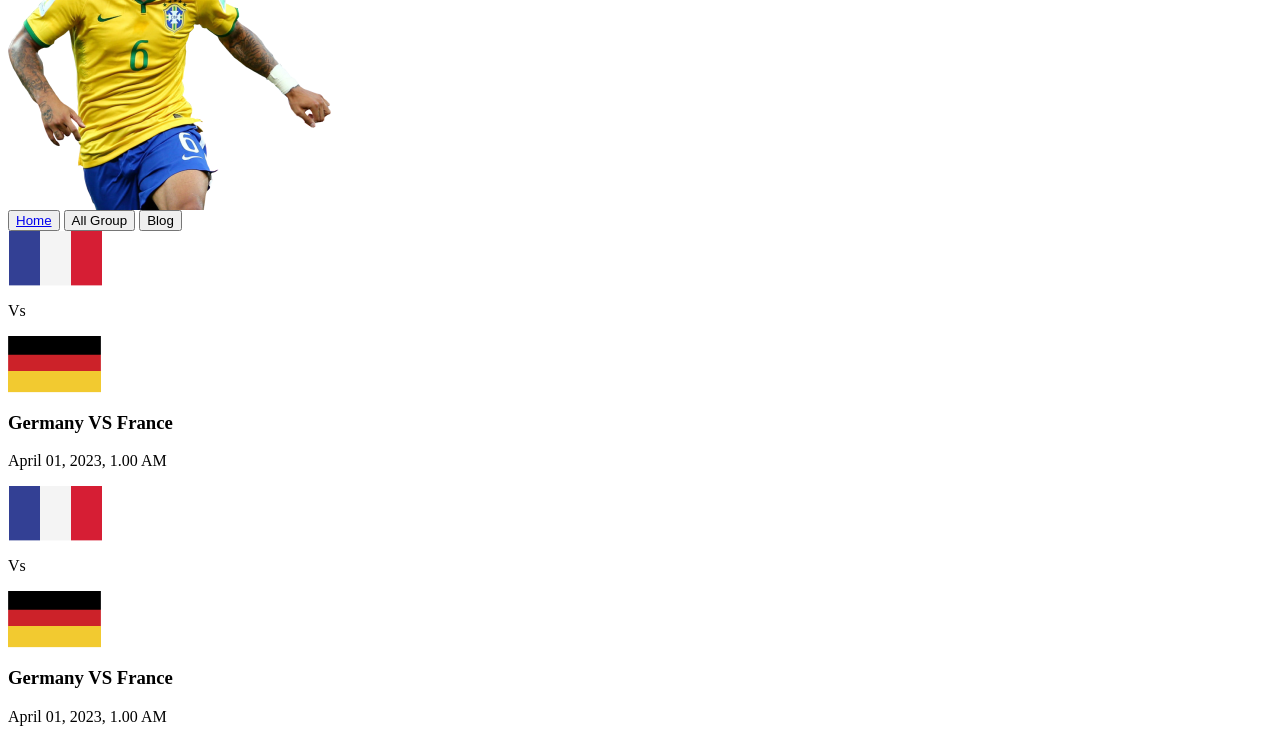
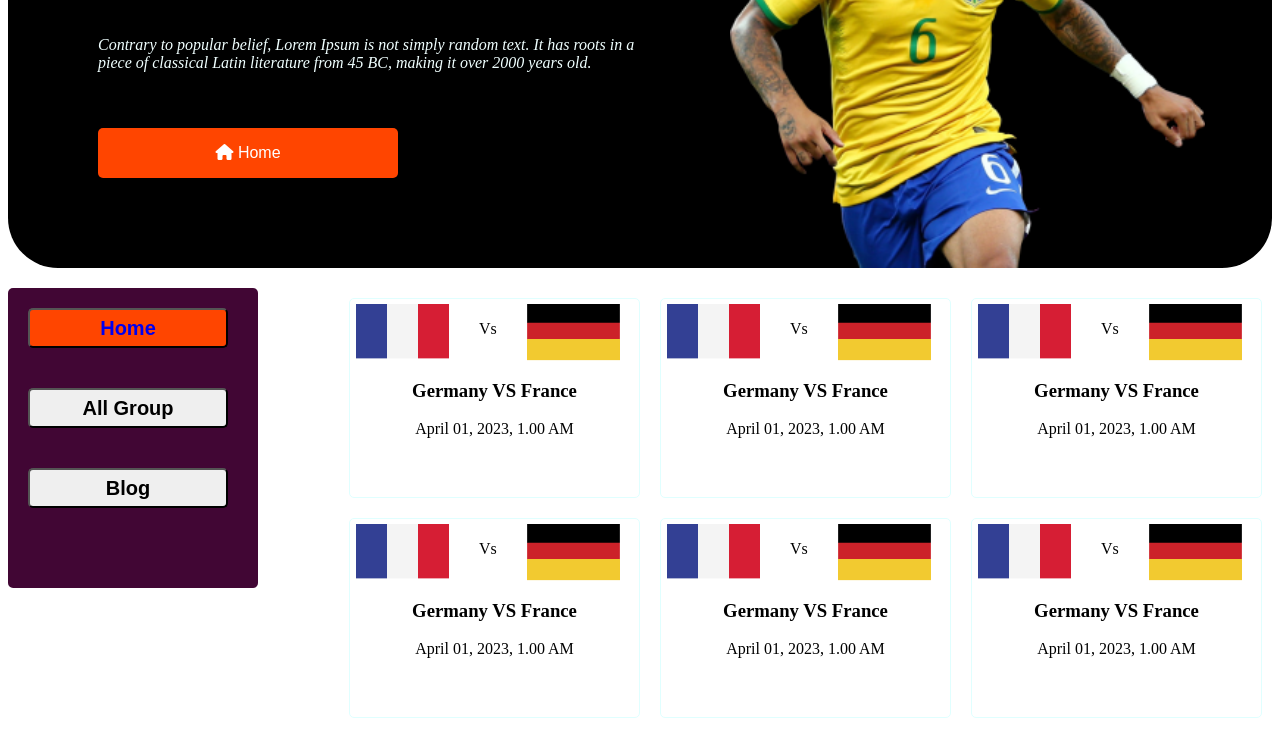
Before and after one commit to GourobDas/My_worldcup_Assigment, a plain HTML site: page upcoming.html in a window 1280 px wide. Shown: the part 240-975 px from the top of the page. Drawn offline with Linux system fonts and the light colour scheme; the site is published under a folder, as on GitHub Pages, so addresses that start at the root find nothing.

Commit message:
upcomingcss

```diff
--- a/upcoming.html
+++ b/upcoming.html
@@ -11,7 +11,7 @@
     <link href="https://fonts.googleapis.com/css2?family=Roboto+Mono:ital,wght@0,400;1,400;1,500&display=swap"
         rel="stylesheet">
     <!-- Style Sheet -->
-    <link rel="stylesheet" href="/style/upcoming.css">
+    <link rel="stylesheet" href="style/upcoming.css">
     <!-- fontawesome Style -->
     <script src="https://kit.fontawesome.com/5e5f49b97a.js" crossorigin="anonymous"></script>
 
```
